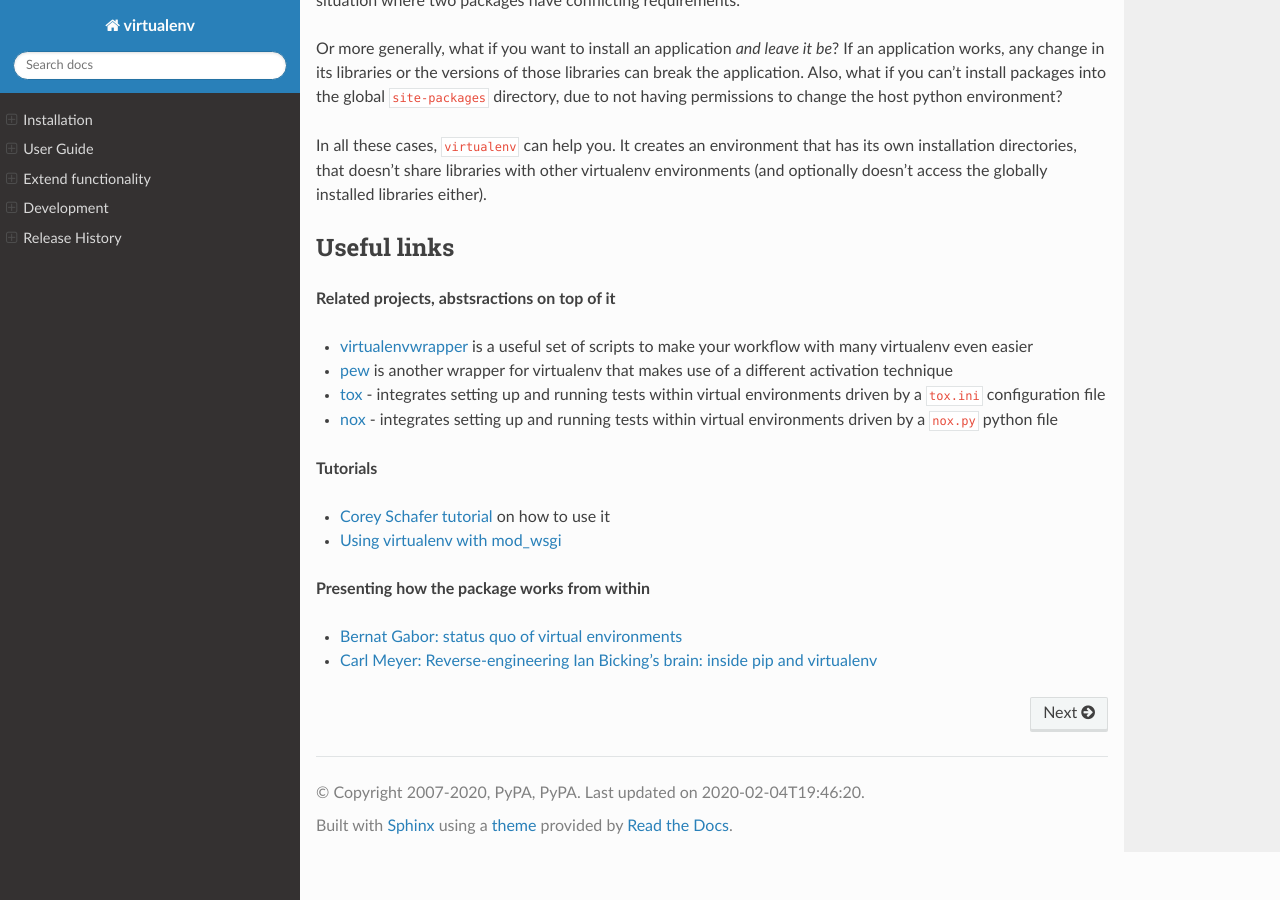
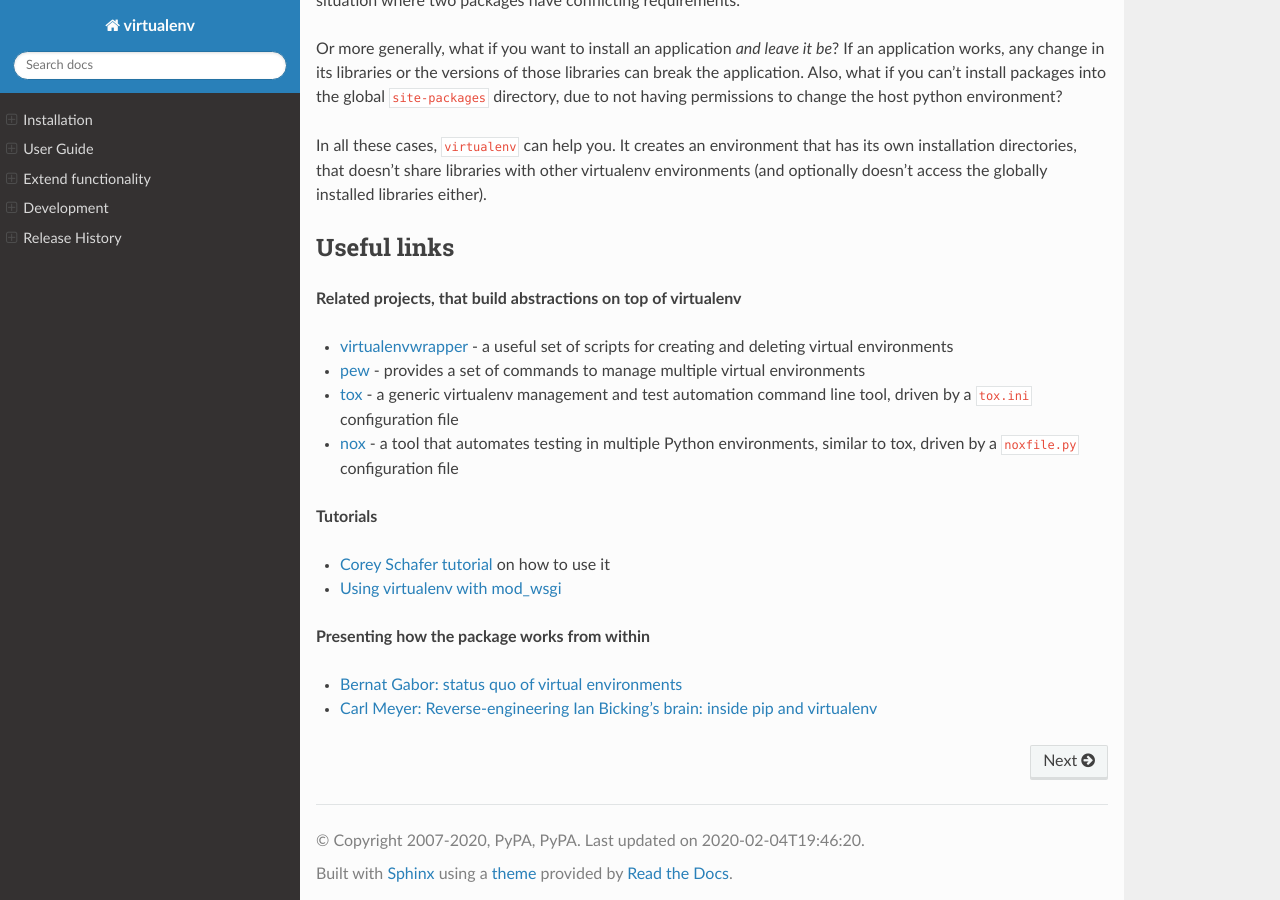
Before and after one commit to pypa/virtualenv, a Sphinx documentation site: the page built from docs/index.rst, in a window 1280 px wide and 900 px high, scrolled down 530 px. Built offline with Sphinx 7.4.7 and the Read the Docs theme 2.0.0, drawn with Linux system fonts in a browser that asks for light colours; pages that are not in the unit, such as notebooks, are missing from menus; the version number could not be read and is left out.

Commit message:
Reword the related-sections listing
Use lightly-modified descriptions from projects' documentation/PyPI page

```diff
--- a/docs/index.rst
+++ b/docs/index.rst
@@ -53,14 +53,14 @@
 Useful links
 ------------
 
-**Related projects, abstsractions on top of it**
+**Related projects, that build abstractions on top of virtualenv**
 
-* :pypi:`virtualenvwrapper` is a useful set of scripts to make your workflow with many virtualenv even easier
-* :pypi:`pew` is another wrapper for virtualenv that makes use of a different activation technique
-* :pypi:`tox` - integrates setting up and running tests within virtual environments driven by a ``tox.ini``
+* :pypi:`virtualenvwrapper` - a useful set of scripts for creating and deleting virtual environments
+* :pypi:`pew` - provides a set of commands to manage multiple virtual environments
+* :pypi:`tox` - a generic virtualenv management and test automation command line tool, driven by a ``tox.ini``
   configuration file
-* :pypi:`nox` - integrates setting up and running tests within virtual environments driven by a ``nox.py``
-  python file
+* :pypi:`nox` - a tool that automates testing in multiple Python environments, similar to tox,
+  driven by a ``noxfile.py`` configuration file
 
 **Tutorials**
 
```
